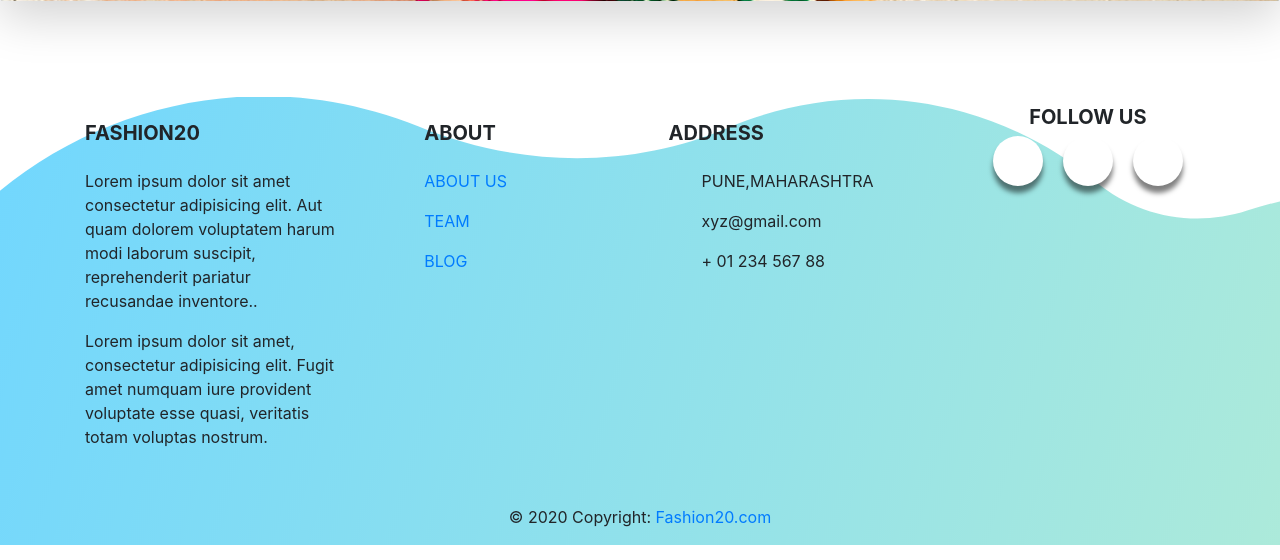
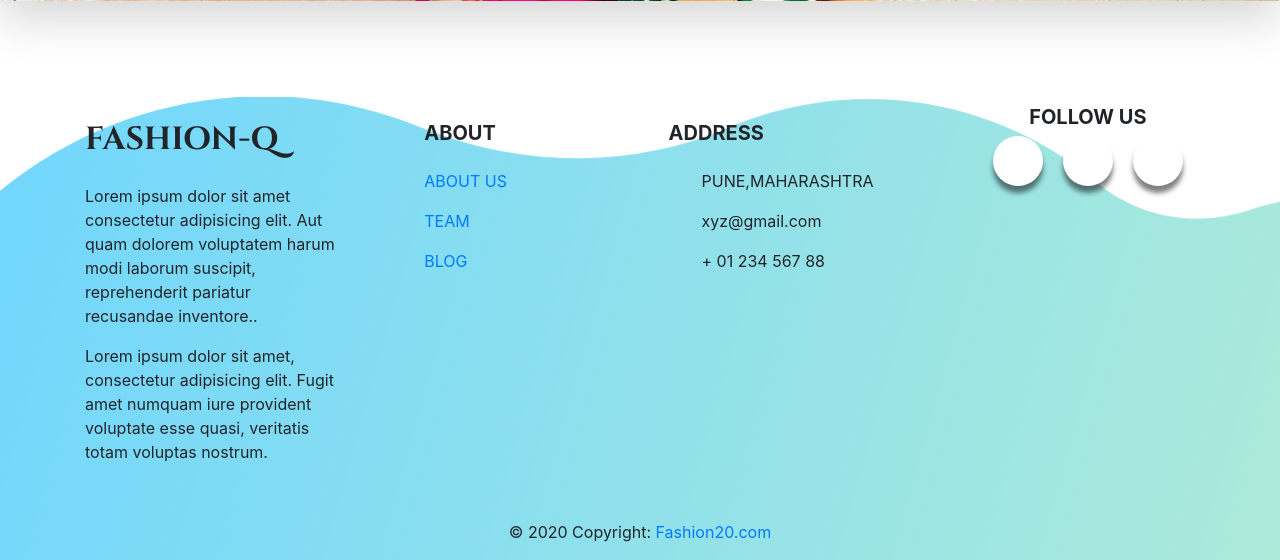
Before and after one commit to sejalrane777/Sejal, a PHP site: page /index.php in a window 1280 px wide. Shown: the part 2897-3457 px from the top of the page. Run offline with PHP 8.4, Linux system fonts and the light colour scheme; data comes from the database, SQL or seed files in the repository; some web fonts are replaced.

Commit message:
footer font changed

```diff
--- a/includes/footer.php
+++ b/includes/footer.php
@@ -1,4 +1,4 @@
-<br /><br />
+  <br /><br />
 <footer class="page-footer font-small mdb-color lighten-3 foot">
 
 
@@ -11,7 +11,7 @@
             <div class="col-md-4 col-lg-3 mr-auto my-md-4 my-0 mt-4 mb-1">
 
                 <!-- Content -->
-                <h5 class="font-weight-bold text-uppercase mb-4">Fashion20</h5>
+                <h5 class="font-weight-bold text-uppercase mb-4 head-title">Fashion-Q</h5>
                 <p>Lorem ipsum dolor sit amet consectetur adipisicing elit. Aut quam dolorem voluptatem harum modi laborum suscipit, reprehenderit pariatur recusandae inventore..</p>
                 <p>Lorem ipsum dolor sit amet, consectetur adipisicing elit. Fugit amet numquam iure provident voluptate
                     esse
```
